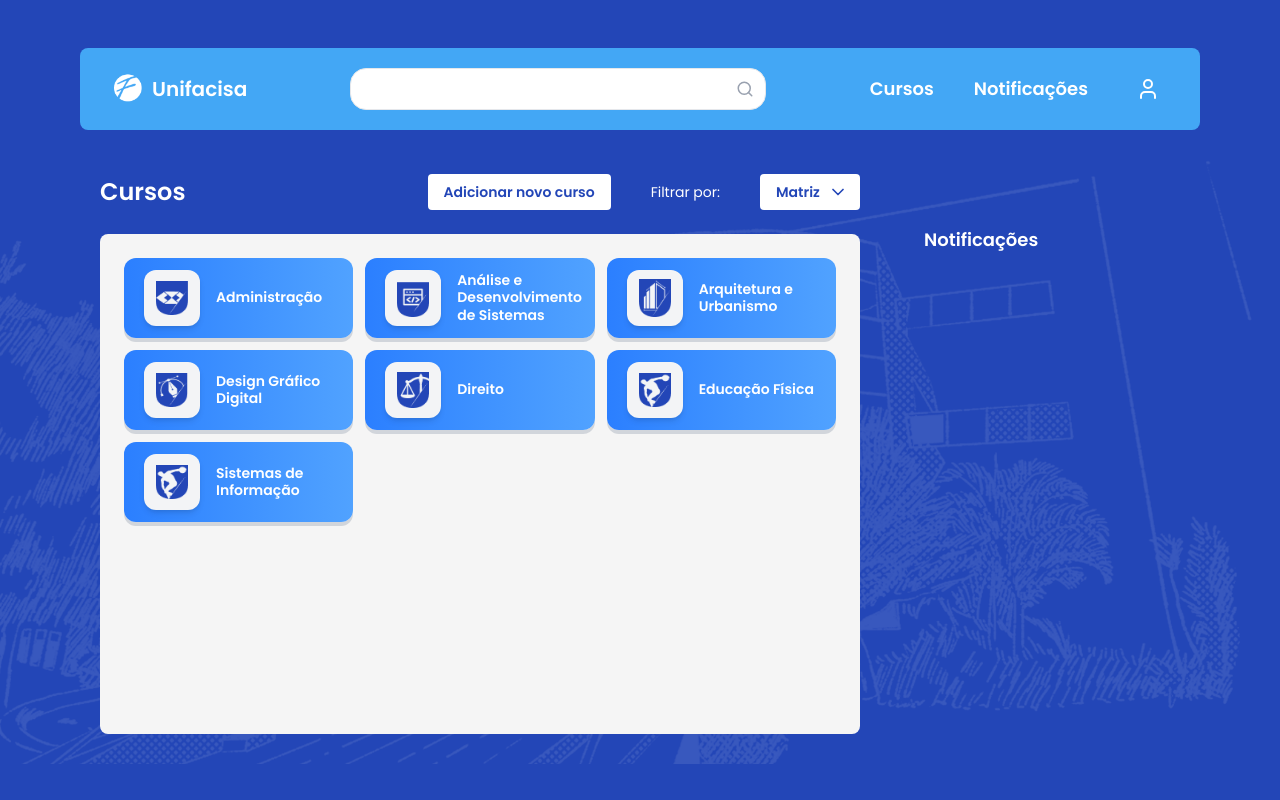
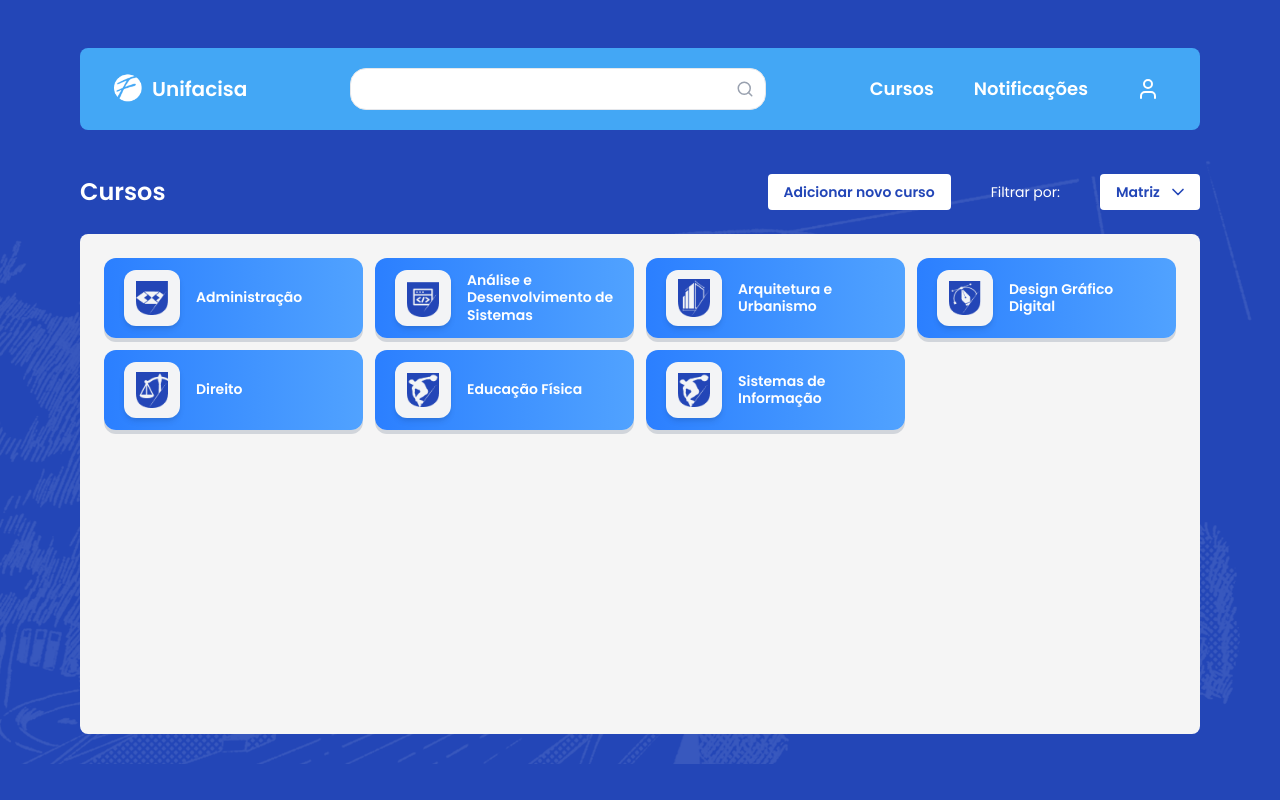
Before and after one commit to anadrv/portfolio-frontend, a React (Vite) app in the folder portfolio/: page / in a window 1280 px wide. Built offline with nearby package versions, Linux system fonts and the light colour scheme.

Commit message:
Ajustes - tirei a parte de notificações aqui e deixei apenas na página do curso

```diff
--- a/portfolio/src/pages/Home/Home.jsx
+++ b/portfolio/src/pages/Home/Home.jsx
@@ -34,7 +34,7 @@ function Home() {
 
   return (
     <Layout>
-      <div className="px-5 mt-5">
+      <div className="mt-5">
         <div className="flex flex-col lg:flex-row gap-16">
           <div className="flex-1">
             <header className="py-6 text-text font-semibold flex flex-col md:flex-row md:items-center md:justify-between gap-4">
@@ -80,9 +80,7 @@ function Home() {
             </div>
           </div>
 
-          <aside className="lg:w-64 py-6 lg:mt-13">
-            <h2 className="text-text font-semibold text-lg">Notificações</h2>
-          </aside>
+
         </div>
       </div>
 
```
